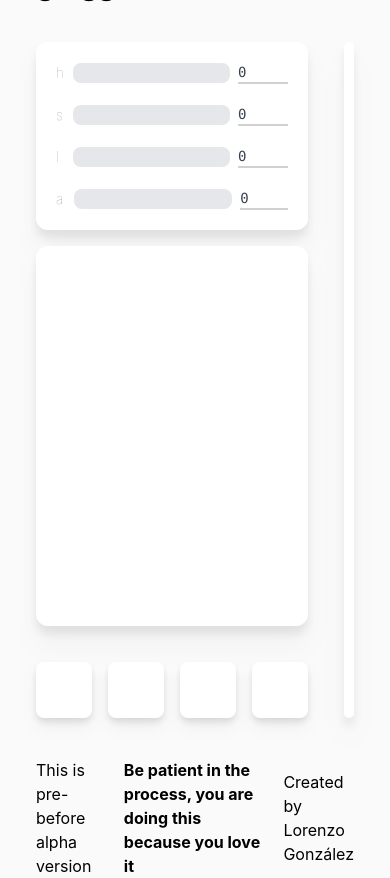
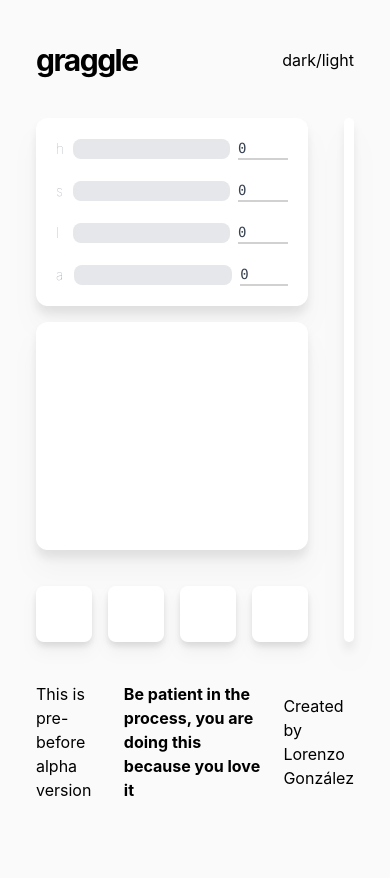
Before and after one commit to enzogdev/graggle-v0, a React (Vite) app: page / in a window 390 px wide. After the commit the page ends 844 px from the top, so only its background shows below. Built offline with nearby package versions, Linux system fonts and the light colour scheme; the HTML template or start-up script is replaced by a standard one.

Commit message:
responsive pinlist section

```diff
--- a/src/components/ToolBar/PinList.tsx
+++ b/src/components/ToolBar/PinList.tsx
@@ -29,7 +29,7 @@ export default function PinList() {
     dispatch(updatePinOrder(reorderedPins));
   };
   return (
-    <ul className="rounded-xl bg-white w-full p-5 drop-shadow-xl gap-5 flex flex-col overflow-y-scroll h-[380px]">
+    <ul className="rounded-xl bg-white w-full p-5 drop-shadow-xl gap-5 flex flex-col overflow-y-scroll grow">
       {pins.map((pin, index) => (
         <li
           key={pin.id}
```
